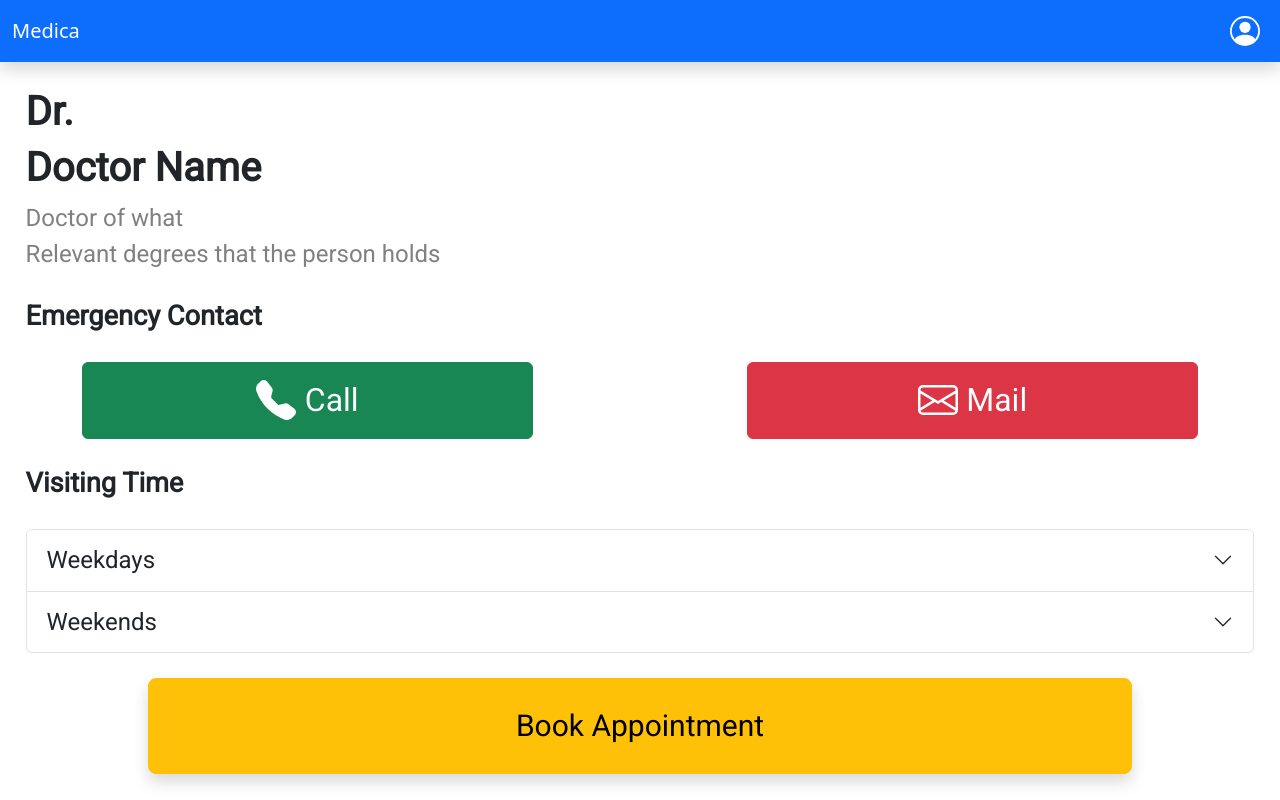
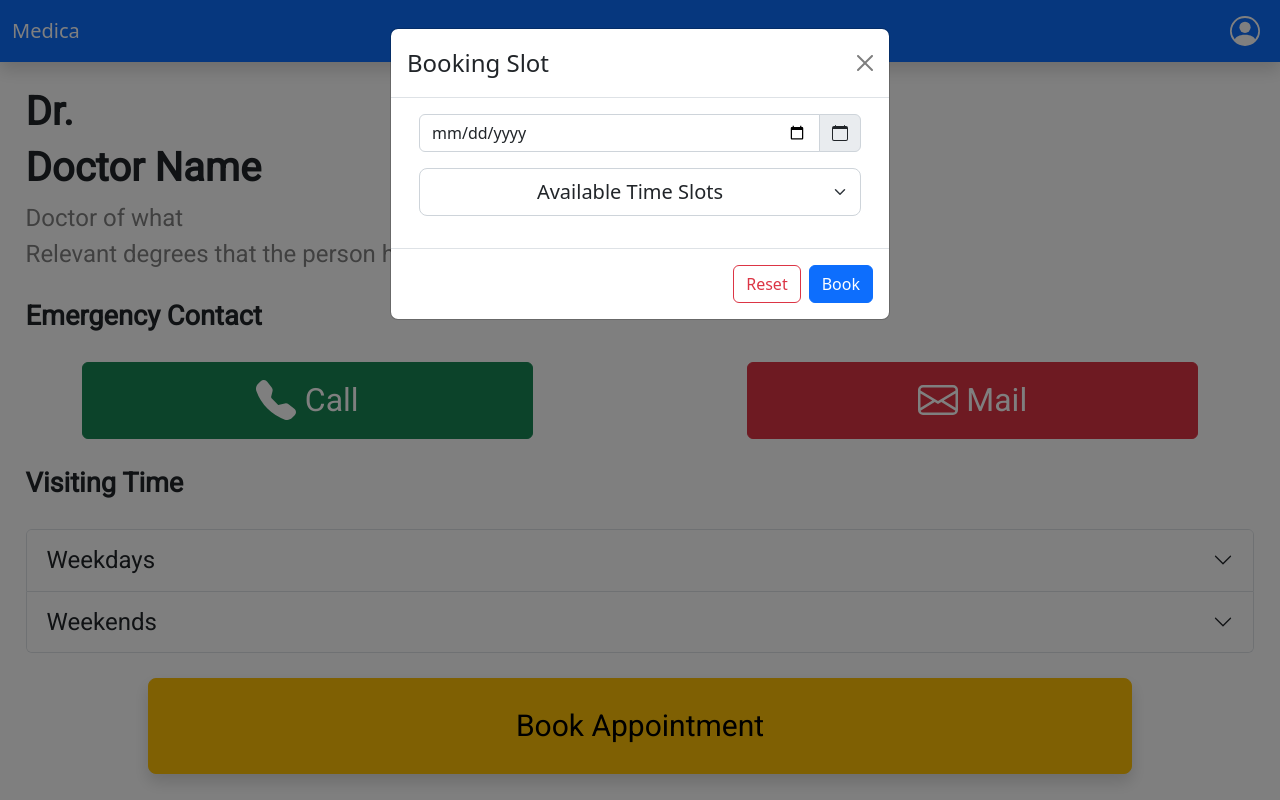
Before and after one commit to opticSquid/medica-frontend, a React (Create React App) app: page /info in a window 1280 px wide. Both pictures are taken after a click on the button "Book Appointment". Shown: the part 374-1174 px from the top of the page. Built offline with nearby package versions, Linux system fonts and the light colour scheme.

Commit message:
Booking appointment part done

```diff
--- /dev/null
+++ b/src/Components/User/CreateBooking/ConfirmationToast.jsx
@@ -0,0 +1,32 @@
+import React, { useState } from "react";
+import { Toast, ToastContainer } from "react-bootstrap";
+import useWindowDimensions from "../../Hooks/UseWindowDimensions";
+function ConfirmationToast({ status }) {
+  const width = useWindowDimensions();
+  const [show, setShow] = useState(true);
+  return (
+    <ToastContainer
+      className="p-3"
+      position={width < 400 ? "bottom-center" : "bottom-end"}
+    >
+      <Toast
+        autohide
+        show={show}
+        onClose={() => setShow(!show)}
+        delay={status === true ? 2000 : 4000}
+        bg={status === true ? "success" : "danger"}
+      >
+        <Toast.Header>
+          {status === true ? "Booked Successfully" : "Error Occoured"}
+        </Toast.Header>
+        <Toast.Body>
+          {status === true
+            ? "Your Booking has been successfully done."
+            : "Due to some reason the booking could not be done please try again after some time."}
+        </Toast.Body>
+      </Toast>
+    </ToastContainer>
+  );
+}
+
+export default ConfirmationToast;
--- /dev/null
+++ b/src/Components/User/CreateBooking/CreateBooking.jsx
@@ -0,0 +1,63 @@
+import React, { Fragment, useState } from "react";
+import { Modal, InputGroup, Form, Container, Button } from "react-bootstrap";
+import { Calendar } from "react-bootstrap-icons";
+
+function CreateBooking({ show, close, handleSubmit }) {
+  const [date, setDate] = useState("");
+  const [time, setTime] = useState(0);
+  const handleReset = () => {
+    setDate("");
+    setTime(0);
+  };
+  return (
+    <Fragment>
+      <Modal show={show} onHide={close}>
+        <Modal.Header closeButton>
+          <Modal.Title>Booking Slot</Modal.Title>
+        </Modal.Header>
+        <Modal.Body>
+          <Container>
+            <Form>
+              <Form.Group>
+                <InputGroup className="mb-3">
+                  <Form.Control
+                    type="date"
+                    placeholder="Date"
+                    aria-label="Booking Date"
+                    value={date}
+                    onChange={(e) => setDate(e.target.value)}
+                  />
+                  <InputGroup.Text>
+                    <Calendar />
+                  </InputGroup.Text>
+                </InputGroup>
+                <Form.Select
+                  size="lg"
+                  className="mb-3 text-center"
+                  value={time}
+                  onChange={(e) => setTime(e.target.value)}
+                >
+                  <option value={0}>Available Time Slots</option>
+                  <option value={1}>9:00am - 9:15am</option>
+                  <option value={2}>9:15am - 9:30am</option>
+                  <option value={3}>9:30am - 9:45am</option>
+                  <option value={4}>9:45am - 10:00am</option>
+                </Form.Select>
+              </Form.Group>
+            </Form>
+          </Container>
+        </Modal.Body>
+        <Modal.Footer>
+          <Button type="reset" onClick={handleReset} variant="outline-danger">
+            Reset
+          </Button>
+          <Button type="submit" onClick={handleSubmit} variant="primary">
+            Book
+          </Button>
+        </Modal.Footer>
+      </Modal>
+    </Fragment>
+  );
+}
+
+export default CreateBooking;
--- a/src/Components/User/Info/DoctorInfo.jsx
+++ b/src/Components/User/Info/DoctorInfo.jsx
@@ -1,4 +1,4 @@
-import React from "react";
+import React, { useState } from "react";
 import {
   Container,
   Row,
@@ -9,8 +9,19 @@ import {
 } from "react-bootstrap";
 import { TelephoneFill, Envelope } from "react-bootstrap-icons";
 import useWindowDimensions from "../../Hooks/UseWindowDimensions";
+import CreateBooking from "../CreateBooking/CreateBooking";
+import ConfirmationToast from "../CreateBooking/ConfirmationToast";
 function DoctorInfo(props) {
   const width = useWindowDimensions();
+  const [show, setShow] = useState(false);
+  const [booked, setBooked] = useState(false);
+  const handleBooking = (e) => {
+    e.preventDefault();
+    setBooked(true);
+    handleClose();
+  };
+  const handleClose = () => setShow(false);
+  const handleShow = () => setShow(true);
   return (
     <Container fluid={width < 400 ? false : true} style={{ padding: "2%" }}>
       <section style={{ paddingTop: "1%" }}>
@@ -271,6 +282,7 @@ function DoctorInfo(props) {
             style={
               width < 400 ? { width: "80%" } : { width: "80%", padding: "2%" }
             }
+            onClick={handleShow}
           >
             <span
               className="roboto"
@@ -279,8 +291,18 @@ function DoctorInfo(props) {
               Book Appointment
             </span>
           </Button>
+          {show === true ? (
+            <CreateBooking
+              show={show}
+              close={handleClose}
+              handleSubmit={handleBooking}
+            />
+          ) : (
+            <div />
+          )}
         </Row>
       </Container>
+      {booked === true ? <ConfirmationToast status={booked} /> : <div />}
     </Container>
   );
 }
```
